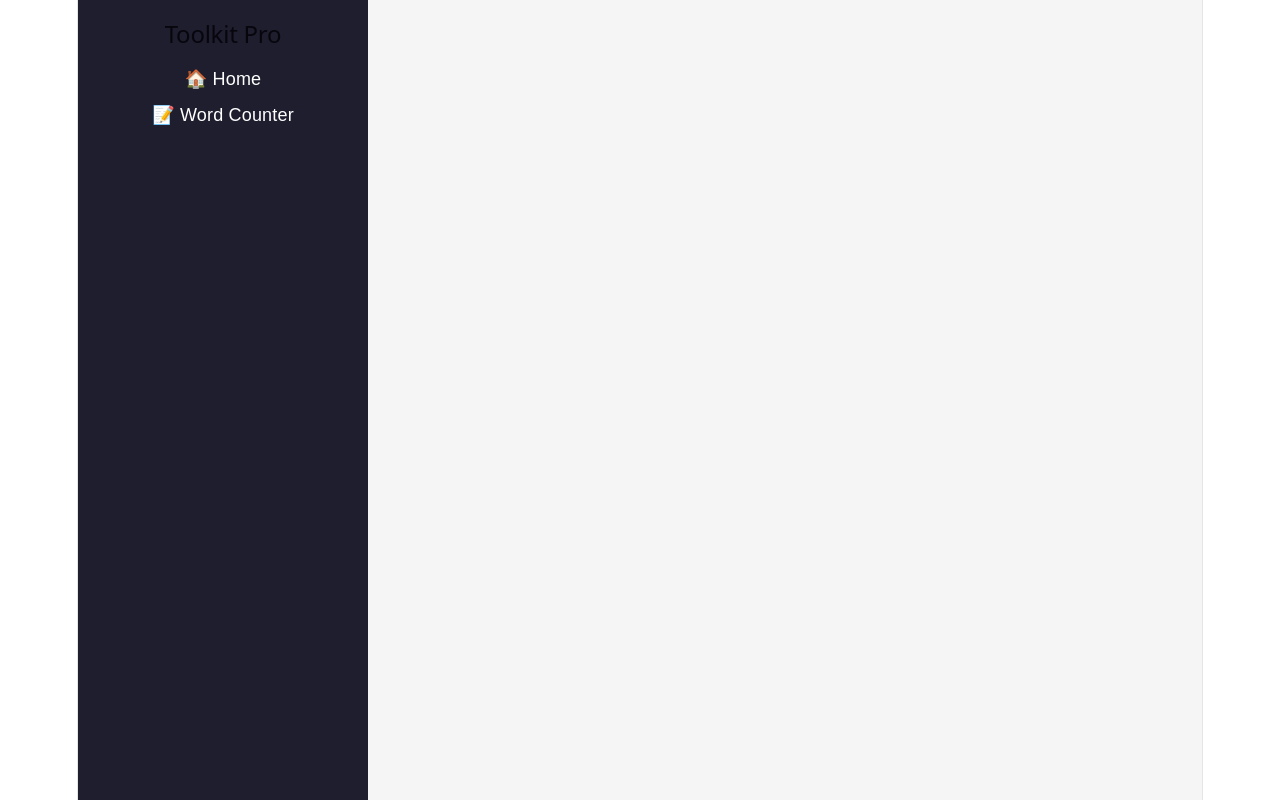
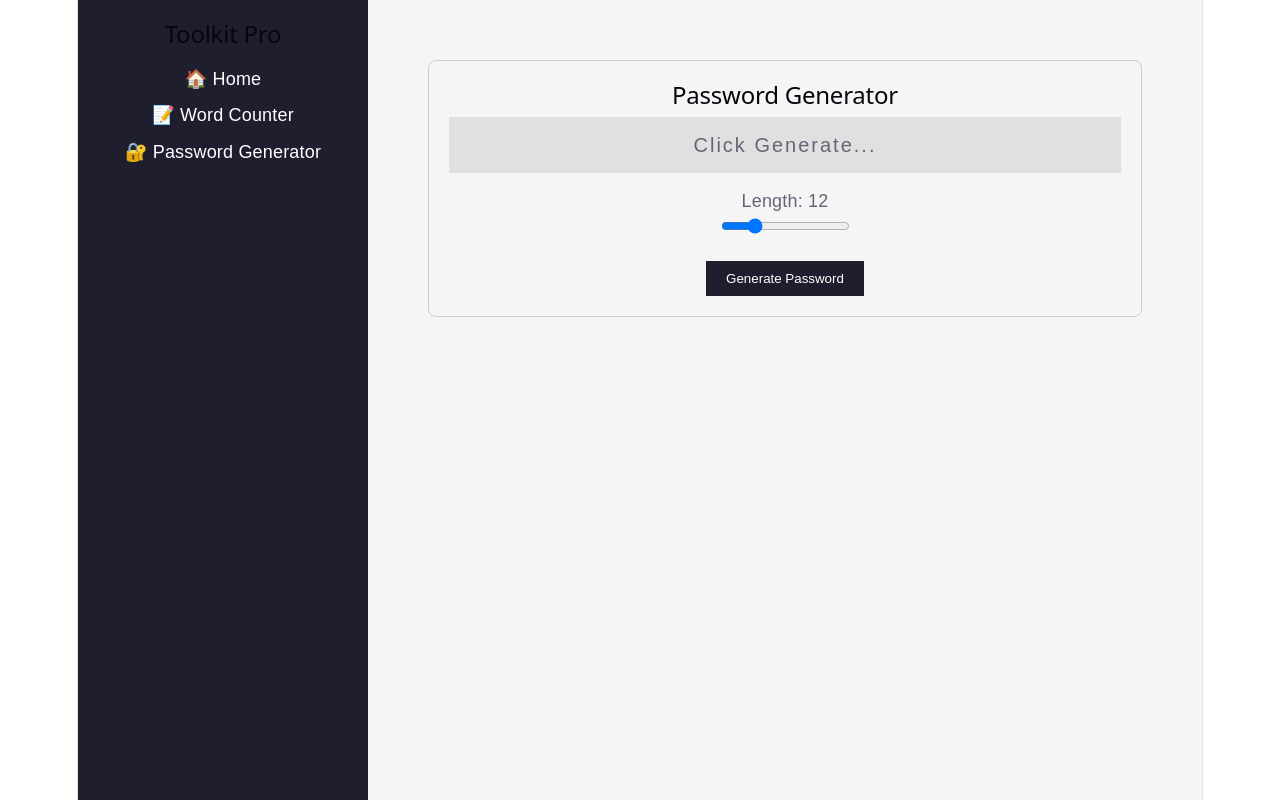
Before and after one commit to AjimTamboli-Web/all-in-one-toolkit, a React (Vite) app: page /password-generator in a window 1280 px wide. Built offline with nearby package versions, Linux system fonts and the light colour scheme.

Commit message:
PasswordGenerator created

```diff
--- a/src/App.jsx
+++ b/src/App.jsx
@@ -5,6 +5,7 @@ import { Routes, Route, Link } from 'react-router-dom'
 // 11. IMPORT YOUR NEW COMPONENT
 // The './' means "look in the current folder, then go to components folder"
 import WordCounter from './components/WordCounter'
+import PasswordGenerator from './components/PasswordGenerator'
 
 // 2. Export our App function as the default export so main.jsx can use it
 export default function App() {
@@ -26,6 +27,9 @@ export default function App() {
           </li>
           <li>
             <Link to="/word-counter" style={{ color: 'white', textDecoration: 'none' }}>📝 Word Counter</Link>
+          </li>
+          <li>
+            <Link to="/password-generator" style={{ color: 'white', textDecoration: 'none' }}> 🔐 Password Generator </Link>
           </li>
         </ul>
       </nav>
@@ -55,6 +59,8 @@ export default function App() {
           {/* When the user goes to /word-counter in their browser, React will show the WordCounter component! */}
           <Route path="/word-counter" element={<WordCounter />} />
 
+          <Route path="/password-generator" element={<PasswordGenerator />} />
+
         </Routes>
       </main>
 
--- /dev/null
+++ b/src/components/PasswordGenerator.jsx
@@ -0,0 +1,58 @@
+import { useState } from 'react'
+
+export default function PasswordGenerator() {
+    // 1. STATE
+    // 'password' holds the generated text
+    const [password, setPassword] = useState('')
+    // 'length' holds the slider value (starts at 12)
+    const [length, setLength] = useState(12)
+
+    // 2. THE FUNCTION THAT DOES THE WORK
+    // This runs ONLY when the user clicks the "Generate" button
+    const generatePassword = () => {
+        const chars = 'ABCDEFGHIJKLMNOPQRSTUVWXYZabcdefghijklmnopqrstuvwxyz0123456789!@#$%^&*()'
+        let newPassword = ''
+
+        // A loop that picks random characters until it hits our chosen length
+        for (let i = 0; i < length; i++) {
+            const randomIndex = Math.floor(Math.random() * chars.length)
+            newPassword += chars[randomIndex]
+        }
+
+        // Update the state with the new password!
+        setPassword(newPassword)
+    }
+
+    // 3. WHAT THE USER SEES
+    return (
+        <div style={{ padding: '20px', border: '1px solid #ccc', margin: '20px', borderRadius: '8px' }}>
+            <h2>Password Generator</h2>
+
+            {/* Our generated password shows up here */}
+            <div style={{ padding: '15px', background: '#e0e0e0', fontSize: '20px', letterSpacing: '2px', marginBottom: '15px' }}>
+                {password || 'Click Generate...'}
+            </div>
+
+            {/* A slider to choose the length */}
+            <div style={{ marginBottom: '20px' }}>
+                <label>Length: {length}</label>
+                <br />
+                <input
+                    type="range"
+                    min="6"
+                    max="32"
+                    value={length}
+                    onChange={(e) => setLength(e.target.value)}
+                />
+            </div>
+
+            {/* The button that triggers our function */}
+            <button
+                onClick={generatePassword}
+                style={{ padding: '10px 20px', background: '#1e1e2f', color: 'white', border: 'none', cursor: 'pointer' }}
+            >
+                Generate Password
+            </button>
+        </div>
+    )
+}
```
